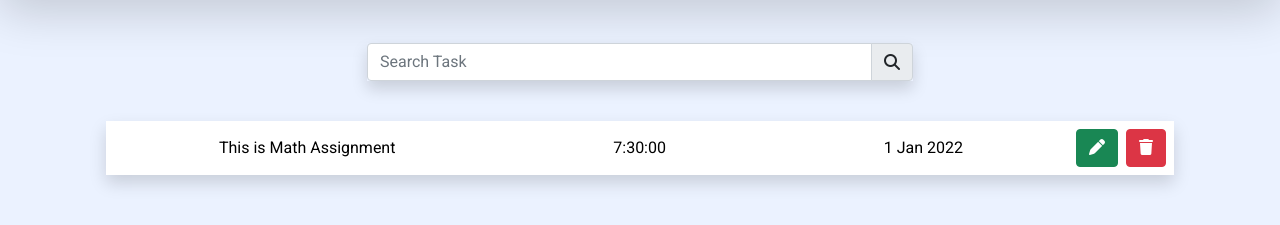
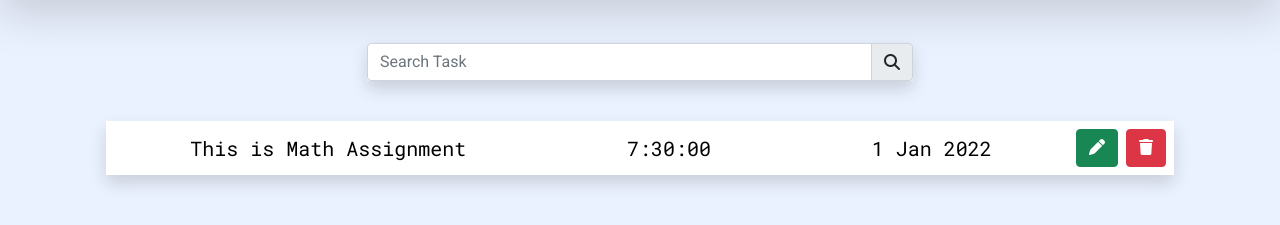
Before and after one commit to tara122333/To-Do-List, a plain HTML site: page index.html in a window 1280 px wide. Shown: the part 67-292 px from the top of the page. Drawn offline with nearby package versions, Linux system fonts and the light colour scheme.

```diff
--- a/index.html
+++ b/index.html
@@ -105,7 +105,7 @@
       <div class="col task__container">
         <div class="m-3 p-2">
           <div class="d-flex justify-content-between align-items-center gap-2 shadow p-2 mb-3 bg-body">
-            <div class="d-flex justify-content-around align-items-center gap-2"  style="color: black;width: 100%;">
+            <div class="d-flex justify-content-around align-items-center gap-2 task__detail"  style="color: black;width: 100%;">
               <div class="title__name">
                 This is Math Assignment
               </div>
--- a/style.css
+++ b/style.css
@@ -1,3 +1,7 @@
+@import url('https://fonts.googleapis.com/css2?family=Roboto+Mono:ital,wght@0,400;0,500;1,300;1,400&family=Source+Sans+Pro:ital,wght@1,600&display=swap');
+
+
+
 *{
     margin: 0;
     padding: 0;
@@ -9,3 +13,8 @@ body{
     color: #fff;
     font-family: 'Roboto', sans-serif;
 }
+
+.task__detail{
+    font-family: 'Roboto Mono', monospace;
+    font-size: 20px;
+}
```
Also changed, not shown: 1 other file.
